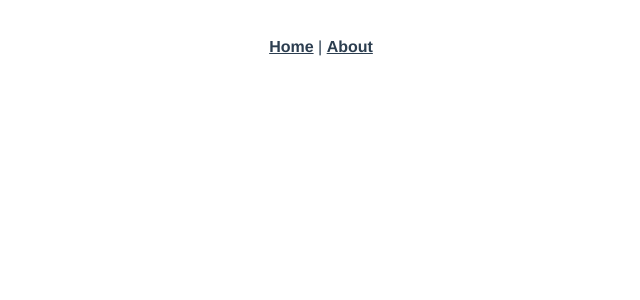
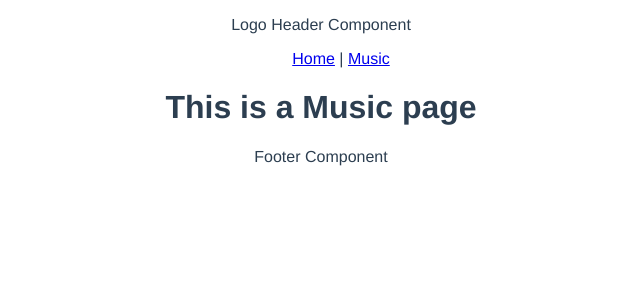
Before and after one commit to SeanMNorton/TheBuffaloRyders, a Vue app: page /#/music in a window 1280 px wide. Shown: the top 300 px of the page, without its empty margins (319-959 px from the left). Built offline with nearby package versions, Linux system fonts and the light colour scheme.

Commit message:
plan, clean, setup

```diff
--- a/public/index.html
+++ b/public/index.html
@@ -5,11 +5,11 @@
     <meta http-equiv="X-UA-Compatible" content="IE=edge">
     <meta name="viewport" content="width=device-width,initial-scale=1.0">
     <link rel="icon" href="<%= BASE_URL %>favicon.ico">
-    <title>buffaloryders-vue</title>
+    <title>Joe Risdon</title>
   </head>
   <body>
     <noscript>
-      <strong>We're sorry but buffaloryders-vue doesn't work properly without JavaScript enabled. Please enable it to continue.</strong>
+      <strong>We're sorry but this site doesn't work properly without JavaScript enabled. Please enable it to continue.</strong>
     </noscript>
     <div id="app"></div>
     <!-- built files will be auto injected -->
--- a/src/App.vue
+++ b/src/App.vue
@@ -1,29 +1,29 @@
 <template>
   <div id="app">
-    <div id="nav">
-      <router-link to="/">Home</router-link> |
-      <router-link to="/about">About</router-link>
-    </div>
+    <p>Logo Header Component</p>
+    <Navigation/>
     <router-view/>
+    <p>Footer Component</p>
   </div>
 </template>
 
+<script>
+  import Navigation from '@/components/Navigation.vue';
+
+  export default {
+    name: 'App',
+    components: {
+      Navigation
+    }
+  };
+</script>
+
 <style lang="scss">
-#app {
-  font-family: 'Avenir', Helvetica, Arial, sans-serif;
-  -webkit-font-smoothing: antialiased;
-  -moz-osx-font-smoothing: grayscale;
-  text-align: center;
-  color: #2c3e50;
-}
-#nav {
-  padding: 30px;
-  a {
-    font-weight: bold;
+  #app {
+    font-family: 'Avenir', Helvetica, Arial, sans-serif;
+    -webkit-font-smoothing: antialiased;
+    -moz-osx-font-smoothing: grayscale;
+    text-align: center;
     color: #2c3e50;
-    &.router-link-exact-active {
-      color: #42b983;
-    }
   }
-}
 </style>
--- a/src/components/HelloWorld.vue
+++ b/src/components/HelloWorld.vue
@@ -1,33 +1,6 @@
 <template>
   <div class="hello">
     <h1>{{ msg }}</h1>
-    <p>
-      For a guide and recipes on how to configure / customize this project,<br>
-      check out the
-      <a href="https://cli.vuejs.org" target="_blank" rel="noopener">vue-cli documentation</a>.
-    </p>
-    <h3>Installed CLI Plugins</h3>
-    <ul>
-      <li><a href="https://github.com/vuejs/vue-cli/tree/dev/packages/%40vue/cli-plugin-babel" target="_blank" rel="noopener">babel</a></li>
-      <li><a href="https://github.com/vuejs/vue-cli/tree/dev/packages/%40vue/cli-plugin-pwa" target="_blank" rel="noopener">pwa</a></li>
-      <li><a href="https://github.com/vuejs/vue-cli/tree/dev/packages/%40vue/cli-plugin-eslint" target="_blank" rel="noopener">eslint</a></li>
-    </ul>
-    <h3>Essential Links</h3>
-    <ul>
-      <li><a href="https://vuejs.org" target="_blank" rel="noopener">Core Docs</a></li>
-      <li><a href="https://forum.vuejs.org" target="_blank" rel="noopener">Forum</a></li>
-      <li><a href="https://chat.vuejs.org" target="_blank" rel="noopener">Community Chat</a></li>
-      <li><a href="https://twitter.com/vuejs" target="_blank" rel="noopener">Twitter</a></li>
-      <li><a href="https://news.vuejs.org" target="_blank" rel="noopener">News</a></li>
-    </ul>
-    <h3>Ecosystem</h3>
-    <ul>
-      <li><a href="https://router.vuejs.org" target="_blank" rel="noopener">vue-router</a></li>
-      <li><a href="https://vuex.vuejs.org" target="_blank" rel="noopener">vuex</a></li>
-      <li><a href="https://github.com/vuejs/vue-devtools#vue-devtools" target="_blank" rel="noopener">vue-devtools</a></li>
-      <li><a href="https://vue-loader.vuejs.org" target="_blank" rel="noopener">vue-loader</a></li>
-      <li><a href="https://github.com/vuejs/awesome-vue" target="_blank" rel="noopener">awesome-vue</a></li>
-    </ul>
   </div>
 </template>
 
--- /dev/null
+++ b/src/components/Navigation.vue
@@ -0,0 +1,22 @@
+<template>
+  <div class="nav">
+      <ul>
+        <router-link to="/">Home</router-link> |
+        <router-link to="/music">Music</router-link>
+      </ul>
+  </div>
+</template>
+
+<script>
+    export default {
+    name: 'Navigation',
+    props: {
+        links: Array,
+    },
+    };
+</script>
+
+<!-- Add "scoped" attribute to limit CSS to this component only -->
+<style scoped lang="scss">
+
+</style>
--- a/src/router.js
+++ b/src/router.js
@@ -12,12 +12,12 @@ export default new Router({
       component: Home,
     },
     {
-      path: '/about',
-      name: 'about',
+      path: '/music',
+      name: 'music',
       // route level code-splitting
       // this generates a separate chunk (about.[hash].js) for this route
       // which is lazy-loaded when the route is visited.
-      component: () => import(/* webpackChunkName: "about" */ './views/About.vue'),
+      component: () => import(/* webpackChunkName: "about" */ './views/Music.vue'),
     },
   ],
 });
--- a/src/views/About.vue
+++ /dev/null
@@ -1,5 +0,0 @@
-<template>
-  <div class="about">
-    <h1>This is an about page</h1>
-  </div>
-</template>
--- a/src/views/Home.vue
+++ b/src/views/Home.vue
@@ -1,6 +1,5 @@
 <template>
   <div class="home">
-    <img alt="Vue logo" src="../assets/logo.png">
     <HelloWorld msg="Welcome to Your Vue.js App"/>
   </div>
 </template>
--- /dev/null
+++ b/src/views/Music.vue
@@ -0,0 +1,5 @@
+<template>
+  <div class="Music">
+    <h1>This is a Music page</h1>
+  </div>
+</template>
```
Also changed, not shown: src/assets/logo.png (deleted). Lines whose indentation alone changed are shown as unchanged.
